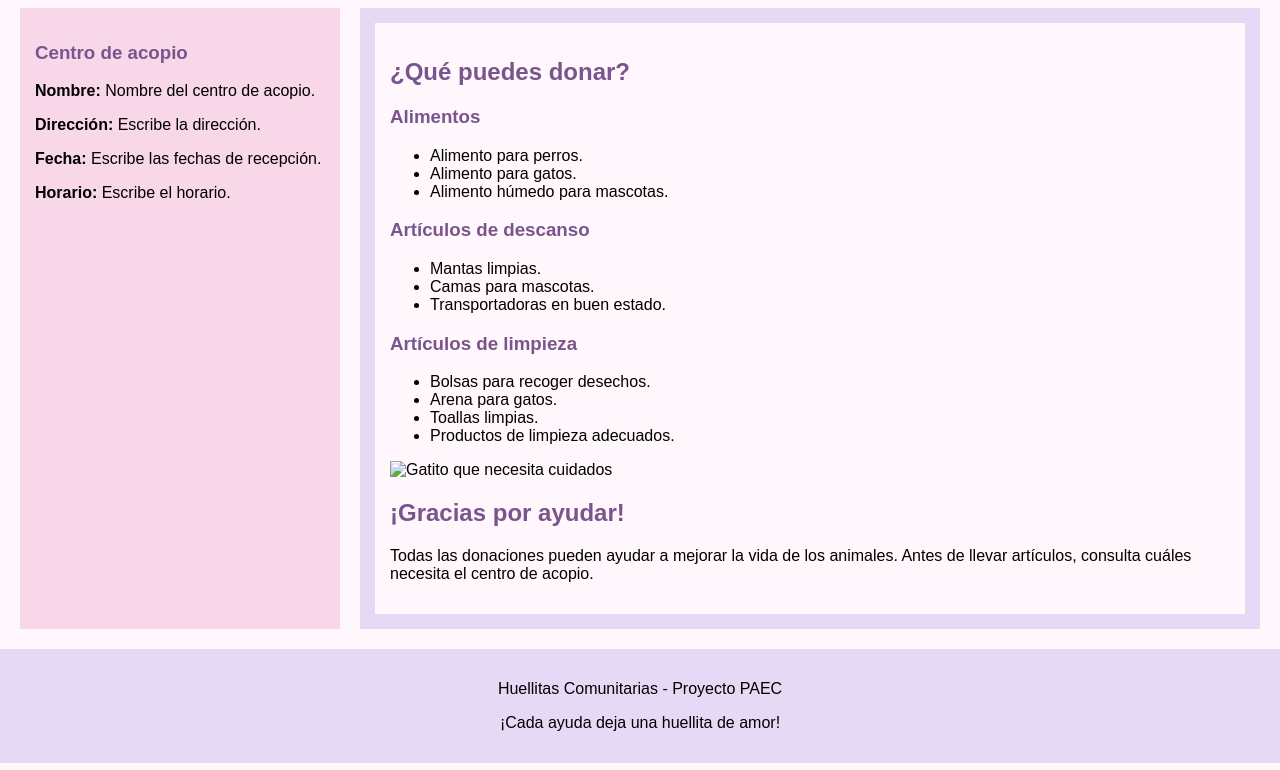
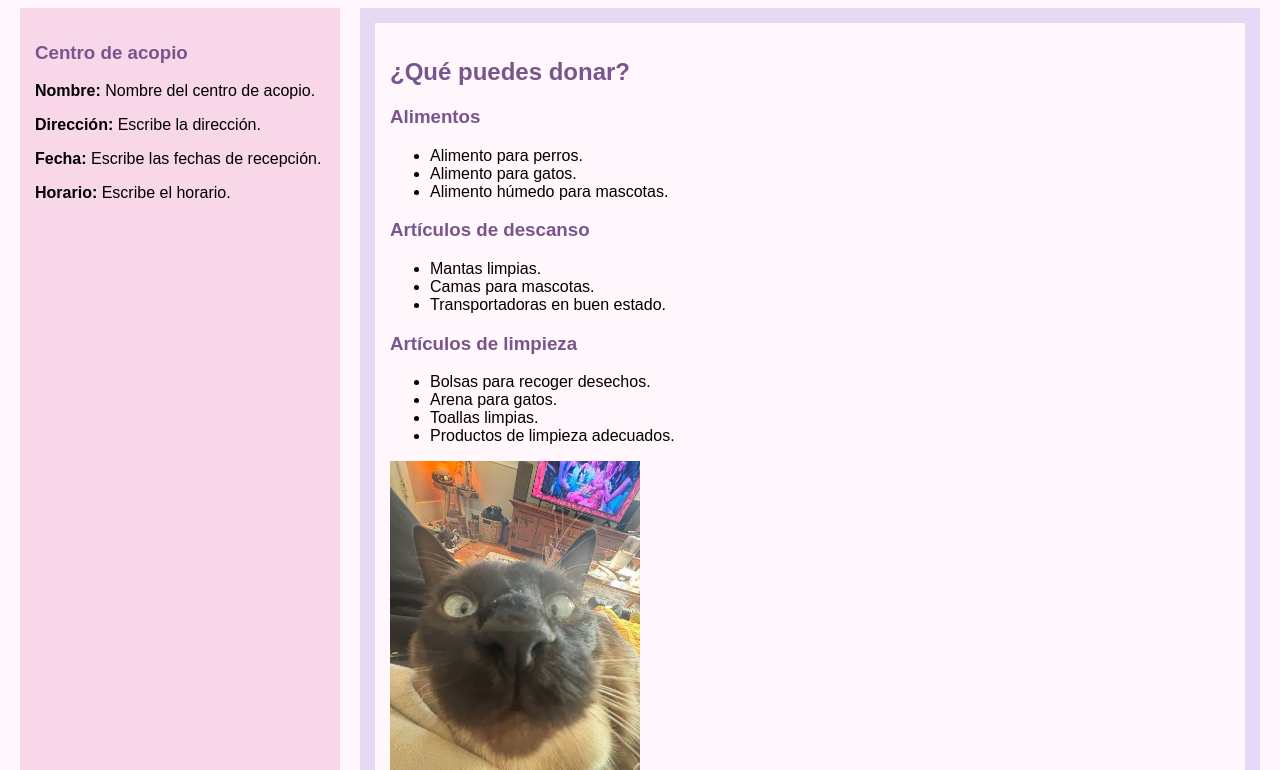
Before and after one commit to blancayessenia/proyecto_BlancaYesseniaEspinozaRuiz_5AVPG, a plain HTML site: page donaciones.html in a window 1280 px wide. Shown: the part 182-952 px from the top of the page. Drawn offline with Linux system fonts and the light colour scheme.

Commit message:
puse en el footer mi nombre

```diff
--- a/donaciones.html
+++ b/donaciones.html
@@ -68,7 +68,7 @@
                     <li>Productos de limpieza adecuados.</li>
                 </ul>
 
-                <img src="img/gatito2.jpg" alt="Gatito que necesita cuidados" class="articulo-principal">
+                <img src="img/gatito.jpg" alt="Gatito que necesita cuidados" class="articulo-principal">
 
                 <h2>¡Gracias por ayudar!</h2>
 
@@ -82,7 +82,7 @@
     </main>
 
     <footer>
-        <p>Huellitas Comunitarias - Proyecto PAEC</p>
+        <p>Huellitas Comunitarias - Proyecto PAEC - Hecho por BlancaYesseniaEspinozaRuiz</p>
         <p>¡Cada ayuda deja una huellita de amor!</p>
     </footer>
 
```
Also changed, not shown: adopciones.html (+1 -1 lines), index.html (+1 -1 lines).
